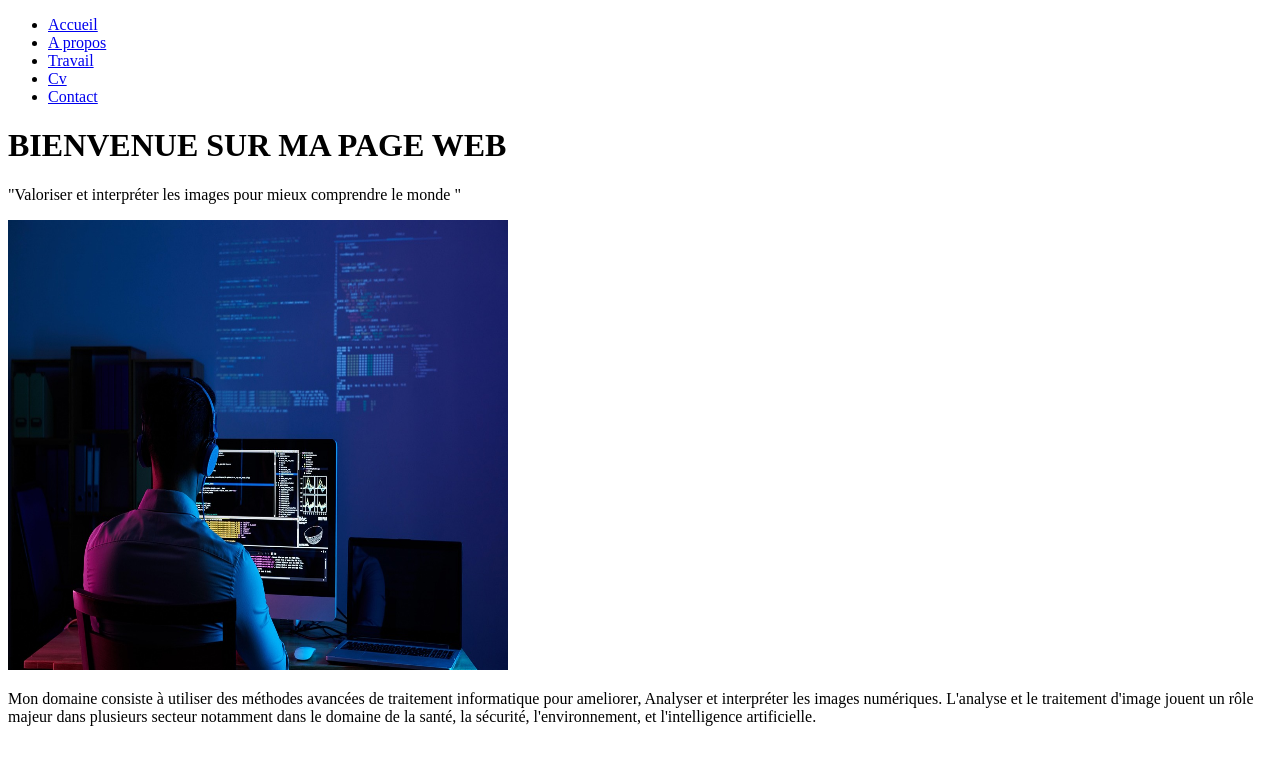
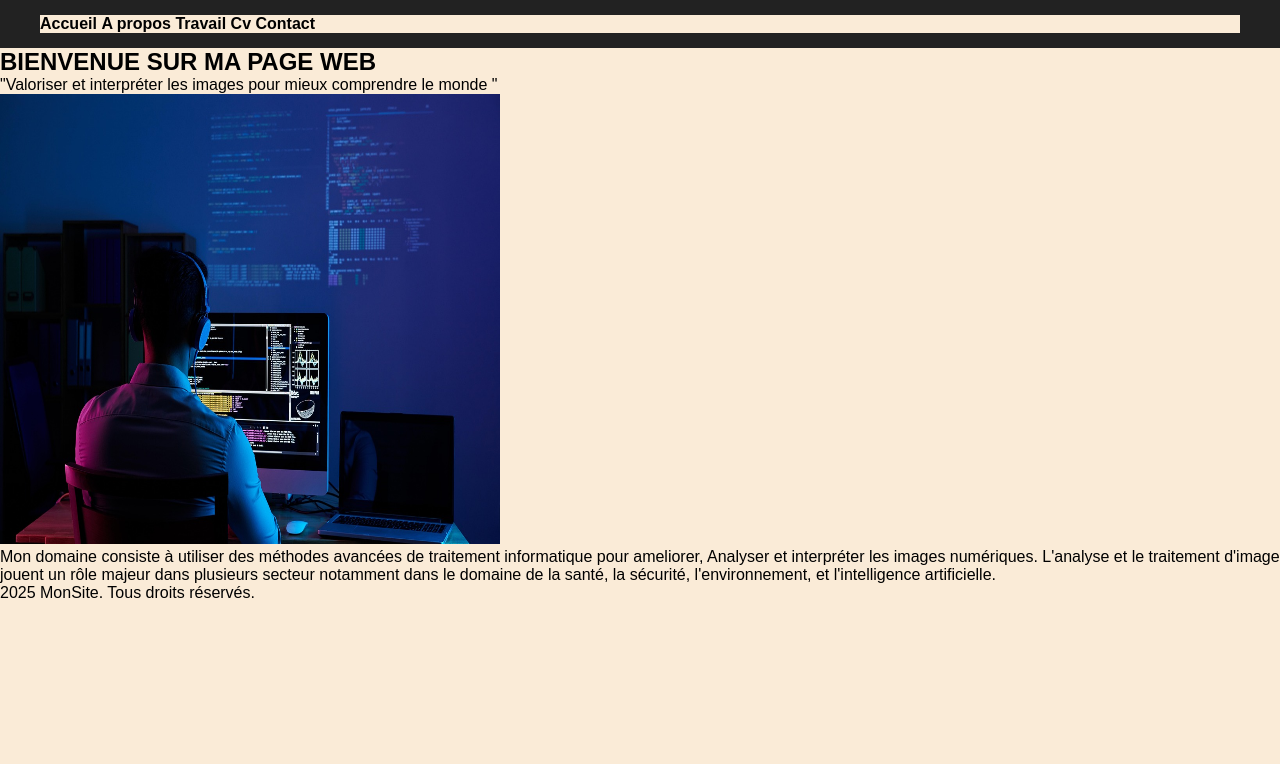
Before and after one commit to Jeanjaures225/exercice, a plain HTML site: page index.html in a window 1280 px wide. Drawn offline with Linux system fonts and the light colour scheme.

Commit message:
premier commit

```diff
--- a/index.html
+++ b/index.html
@@ -3,11 +3,13 @@
 <head>
     <meta charset="UTF-8">
     <meta name="viewport" content="width=device-width, initial-scale=1.0">
+    <link rel="stylesheet" href="style.css">
     <title>Document</title>
 </head>
 <body>
-    <nav>
-        <ul>
+    <header>
+    <nav class="navbar">
+        <ul class="nav-links">
             <li><a href="index.html">Accueil</a></li>
             <li><a href="apropos.html">A propos</a></li>
             <li><a href="travail.html">Travail</a></li>
@@ -15,14 +17,23 @@
             <li><a href="contact.html">Contact</a></li>
         </ul>
     </nav>
-    <header>
+    </header>
+    <main>
+        <section>
         <h1>BIENVENUE SUR MA PAGE WEB</h1>
         <p> "Valoriser et interpréter les images pour mieux comprendre le monde " </p>
+        <div>
         <img src="IMG_9035.JPG" alt="photo" width="500px" height="450px">
-    </header>
-    <p>Mon domaine consiste à utiliser des méthodes avancées de traitement informatique pour ameliorer,
+        </div>
+
+     <p>Mon domaine consiste à utiliser des méthodes avancées de traitement informatique pour ameliorer,
         Analyser et interpréter les images numériques. L'analyse et le traitement d'image jouent un rôle majeur
         dans plusieurs secteur notamment dans le domaine de la santé, la sécurité, l'environnement, et l'intelligence
         artificielle.</p>
+        </section>
+    </main>
+    <footer>
+        <p> 2025 MonSite. Tous droits réservés.</p>
+    </footer>
 </body>
 </html>
--- a/style.css
+++ b/style.css
@@ -0,0 +1,54 @@
+*{
+    margin: 0;
+    padding: 0;
+    box-sizing: border-box;
+    font-family: Arial, Helvetica, sans-serif;
+    background-color: antiquewhite;
+}
+
+header{
+    background: #222;
+    color: rgb(230, 98, 98);
+    padding: 15px 40px;
+    justify-content: center;
+    align-items: center
+}
+
+.header-navbar {
+    padding: 10px;
+    margin: 10px;
+}
+li {
+    list-style: none;
+    display: inline-block;
+    justify-content: center;
+    padding: 0;
+    margin: 0;
+
+}
+a {
+    text-decoration: none;
+   color:black ;
+   gap: 45px;
+   font-weight: bold;
+}
+a :hover{
+    color: red;
+}
+
+header.header-navbar ul {
+    display: flex;
+    justify-content: center;
+    align-items: center;
+    gap: 30px;
+}
+
+header .header-navbar ul li {
+    font-size: 18px;
+    font-weight: 450;
+    gap: 30px;
+}
+
+header.header-navbar ul li :hover a {
+    color: red;
+}
```
Also changed, not shown: apropos.html (+1 -3 lines), contact.html (+1 -0 lines), cv.html (+1 -0 lines), travail.html (+1 -0 lines), 1 other file.
